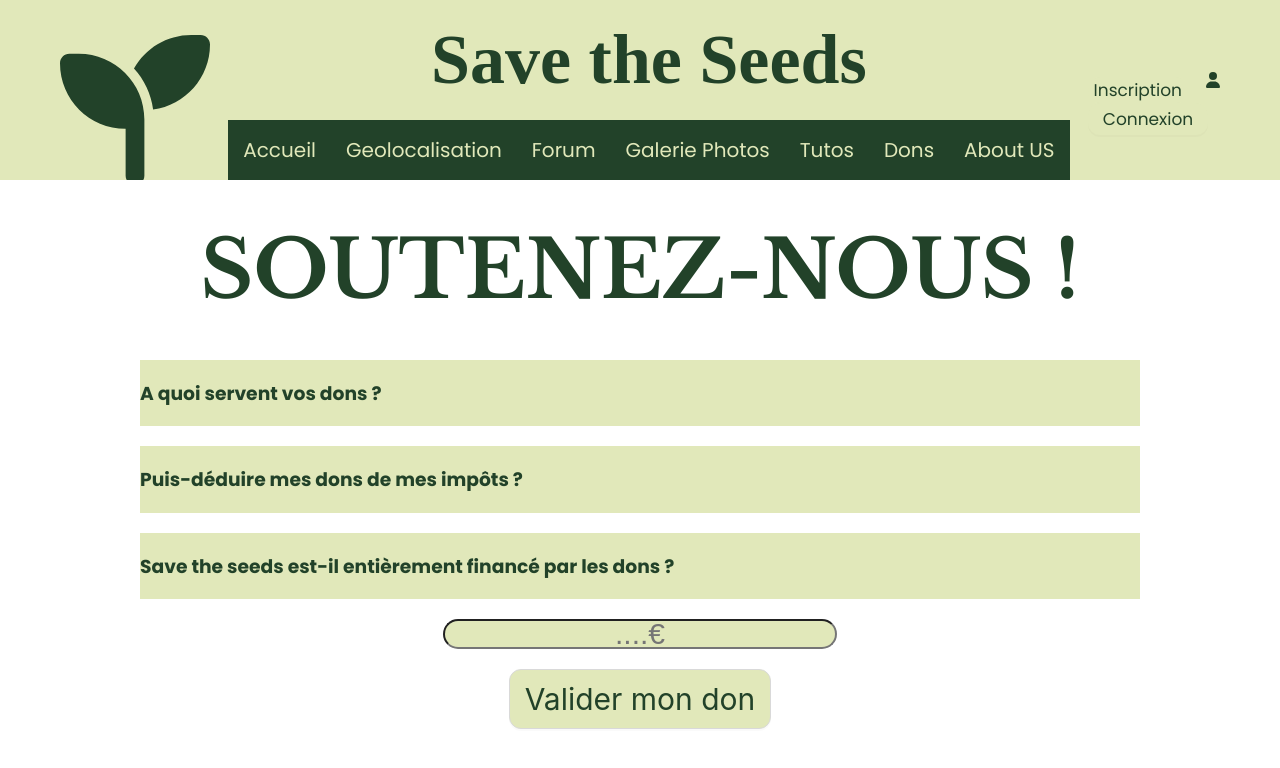
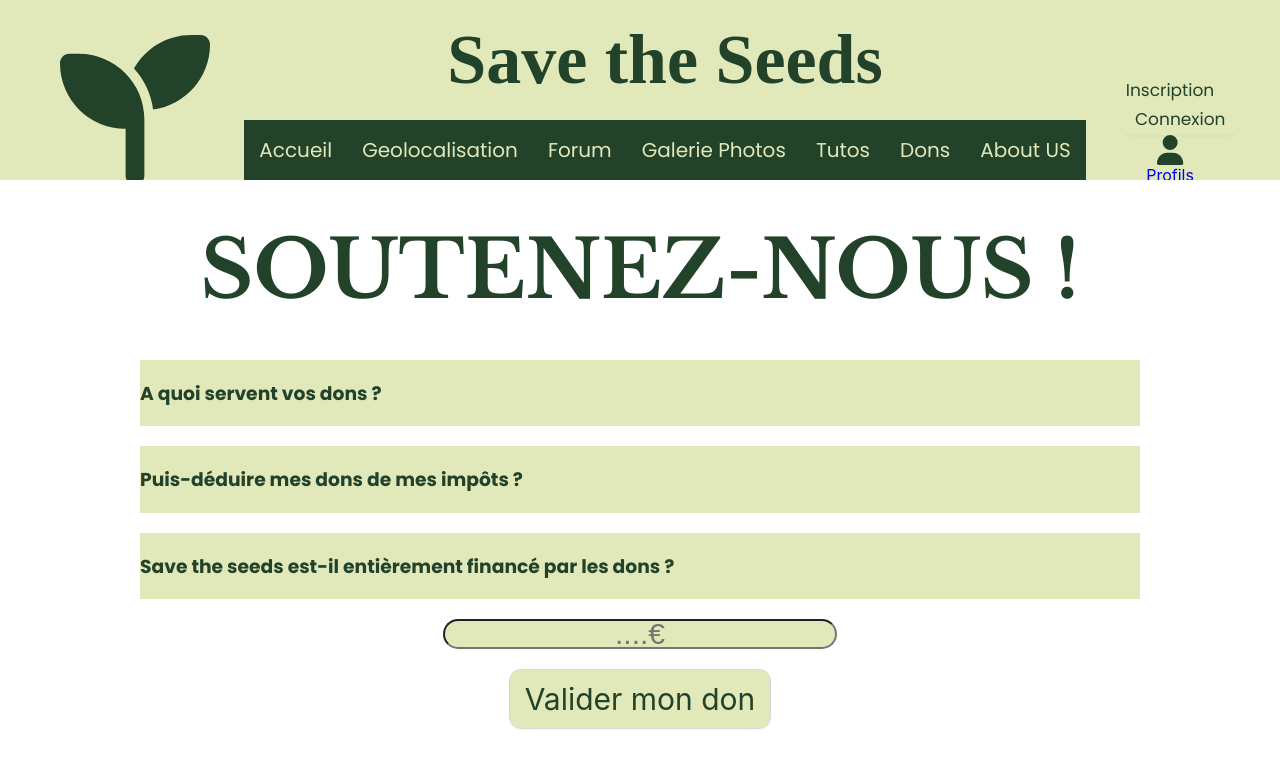
Before and after one commit to pierreolivierbruneau/savetheseeds-frontend, a Next.js app: page /dons in a window 1280 px wide. Shown: the top 768 px of the page. Built offline with nearby package versions, Linux system fonts and the light colour scheme.

Commit message:
lien du profils avec icon , se manifeste quand on est connecté

```diff
--- a/components/DropDown.js
+++ b/components/DropDown.js
@@ -7,16 +7,11 @@ const DropDown = () => {
   const [isOpen, setIsOpen] = useState(false);
 
   return (
-    <div>
+    <div className={styles.mainContainer}>
       <div className={styles.icon} onClick={() => setIsOpen(!isOpen)}>
-        <FontAwesomeIcon icon={faUser} />
+        <FontAwesomeIcon icon={faUser} fontSize={30} />
       </div>
-      {isOpen && (
-        <ul>
-          <li>Mon profil</li>
-          <li>Déconnexion</li>
-        </ul>
-      )}
+      {isOpen && <ul>{/* <li>Mon profil</li> */}</ul>}
     </div>
   );
 };
--- a/components/Header.js
+++ b/components/Header.js
@@ -51,11 +51,10 @@ function Header() {
         <div className={styles.buttons}>
           {/* <p><button className={styles.inscription}>Inscription</button></p> */}
           <Modale />
-        </div>
-        <div>
-          <nav>
-            <DropDown />
-          </nav>
+          <DropDown />
+          <Link href="/profils">
+            <a>Profils</a>
+          </Link>
         </div>
       </div>
     </div>
--- a/styles/DropDown.module.css
+++ b/styles/DropDown.module.css
@@ -8,10 +8,16 @@
   color: #000;
 
   font-family: Poppins;
-  font-size: 16px;
+  font-size: 17px;
   font-style: normal;
   font-weight: 400;
+
+  .icon {
+    font-size: 56px;
+    width: 02%;
+    position: absolute;
+    z-index: -1;
+    float: right;
+    margin-left: 500px;
+  }
 }
-.icon {
-  height: 40px;
-}
--- a/styles/Header.module.css
+++ b/styles/Header.module.css
@@ -44,26 +44,25 @@
   width: 100px;
 }
 
-.inscription{
+.inscription {
   border: none;
-    color:#224229;
-   background-color: #E1E8BA;
+  color: #224229;
+  background-color: #e1e8ba;
   display: flex;
   justify-content: space-around;
   font-size: 17px;
   border-radius: 12px;
   font-family: poppins;
-
 }
 
-    .inscription:hover{
+.inscription:hover {
   box-shadow: 0 12px 13px 0 #224229, 0 17px 30px 0 #224229;
 }
 
-.connection{
-    background-color: #E1E8BA;
+.connection {
+  background-color: #e1e8ba;
   border: none;
-    color:#224229;
+  color: #224229;
   display: flex;
   font-size: 17px;
   border-radius: 12px;
@@ -73,11 +72,11 @@
   box-shadow: 0 12px 13px 0 #224229, 0 17px 30px 0 #224229;
 }
 
-.accueil{
+.accueil {
   display: flex;
   justify-content: flex-start;
   background-color: #224229;
-    color: #E1E8BA;
+  color: #e1e8ba;
   border: none;
   transition-duration: 0.2s;
   font-size: 20px;
```
Lines whose indentation alone changed are shown as unchanged.
